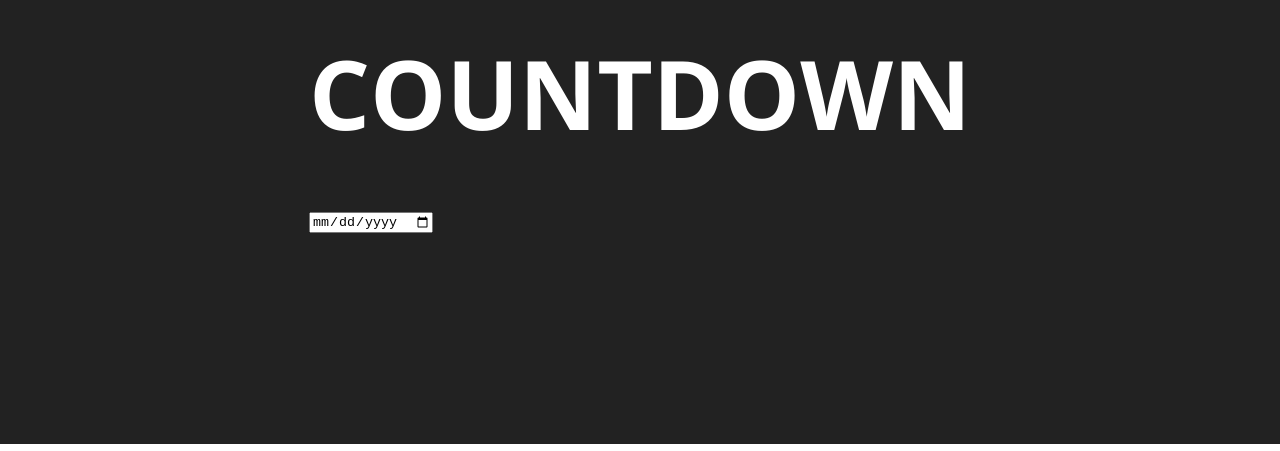
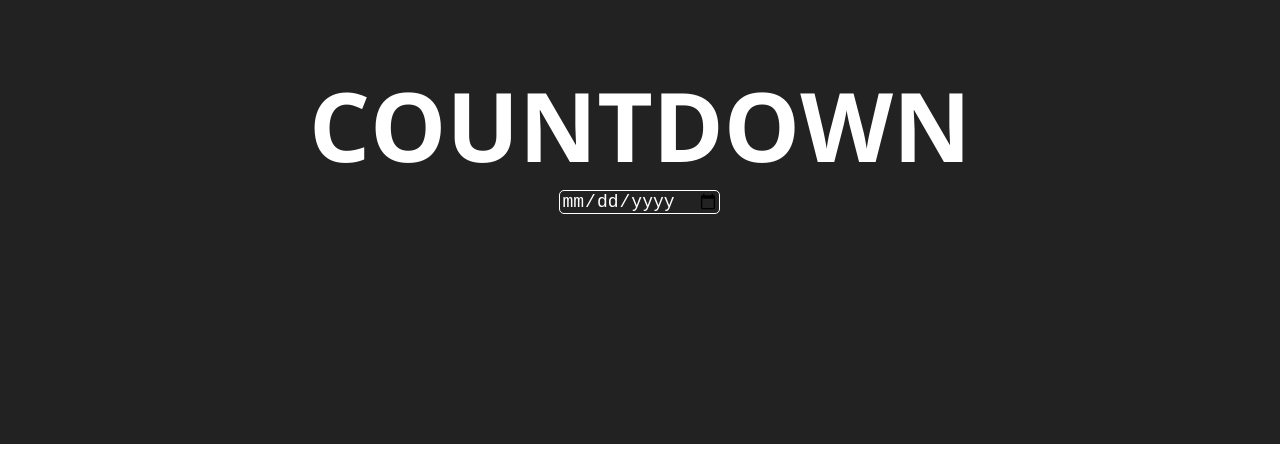
Before and after one commit to mazaherm/countdown, a website: page src/index.html in a window 1280 px wide. Shown: the part 232-683 px from the top of the page. Drawn offline with nearby package versions, Linux system fonts and the light colour scheme.

Commit message:
styles date picker

```diff
--- /dev/null
+++ b/src/styles/scss/_datePicker.scss
@@ -0,0 +1,10 @@
+#date {
+  display: flex;
+  margin: 0 auto;
+  border: 1px solid #FFFFFF;
+  border-radius: 5px;
+  outline: none;
+  font-size: 18px;
+  color: #FFFFFF;
+  background: transparent;
+}
--- a/src/styles/scss/main.scss
+++ b/src/styles/scss/main.scss
@@ -1,3 +1,4 @@
 @import './footerStyles';
 @import './timerStyles';
+@import './datePicker';
 @import url('https://fonts.googleapis.com/css?family=Open+Sans:400,700');
```
Also changed, not shown: src/styles/css/main.css.
